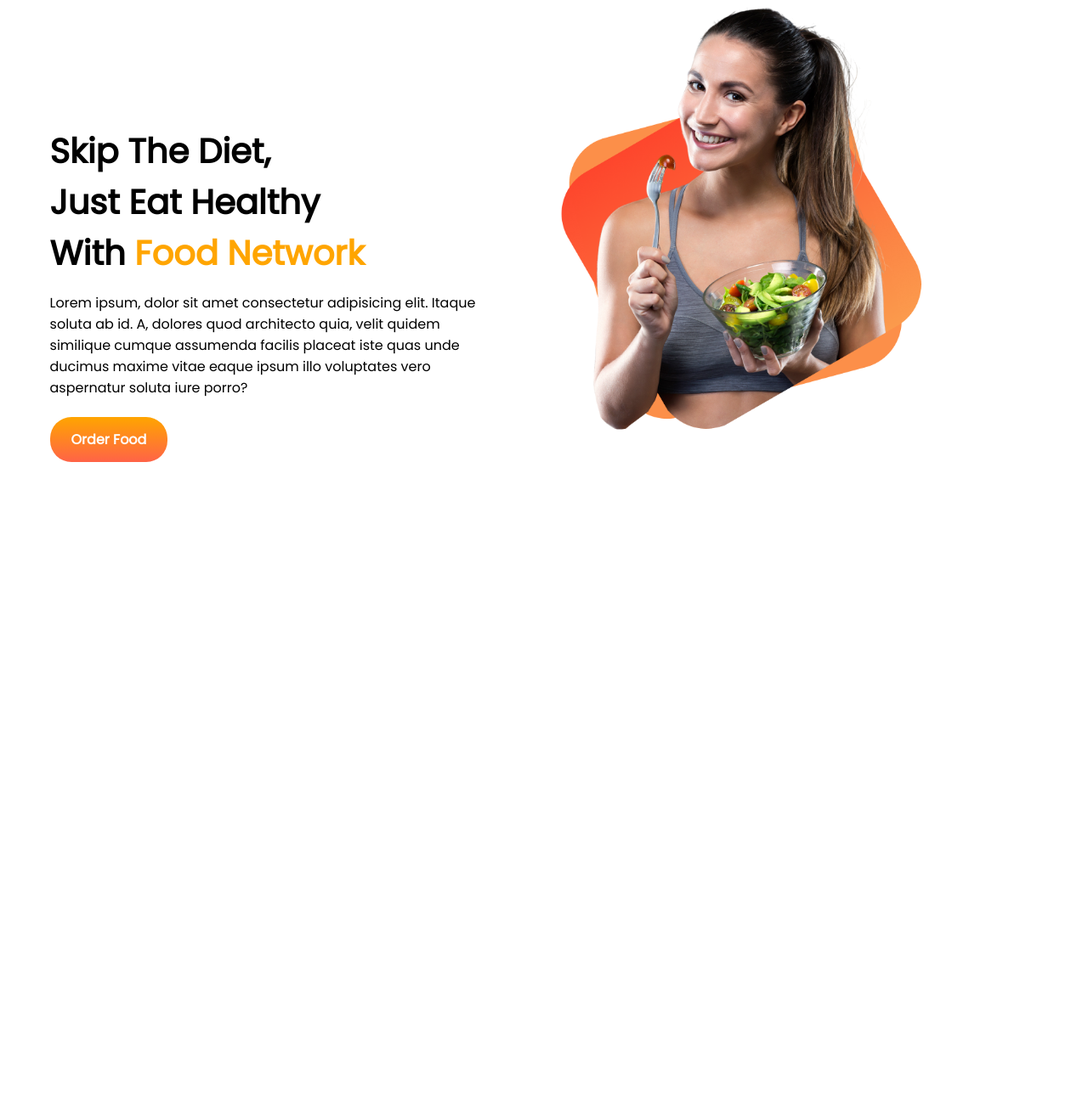
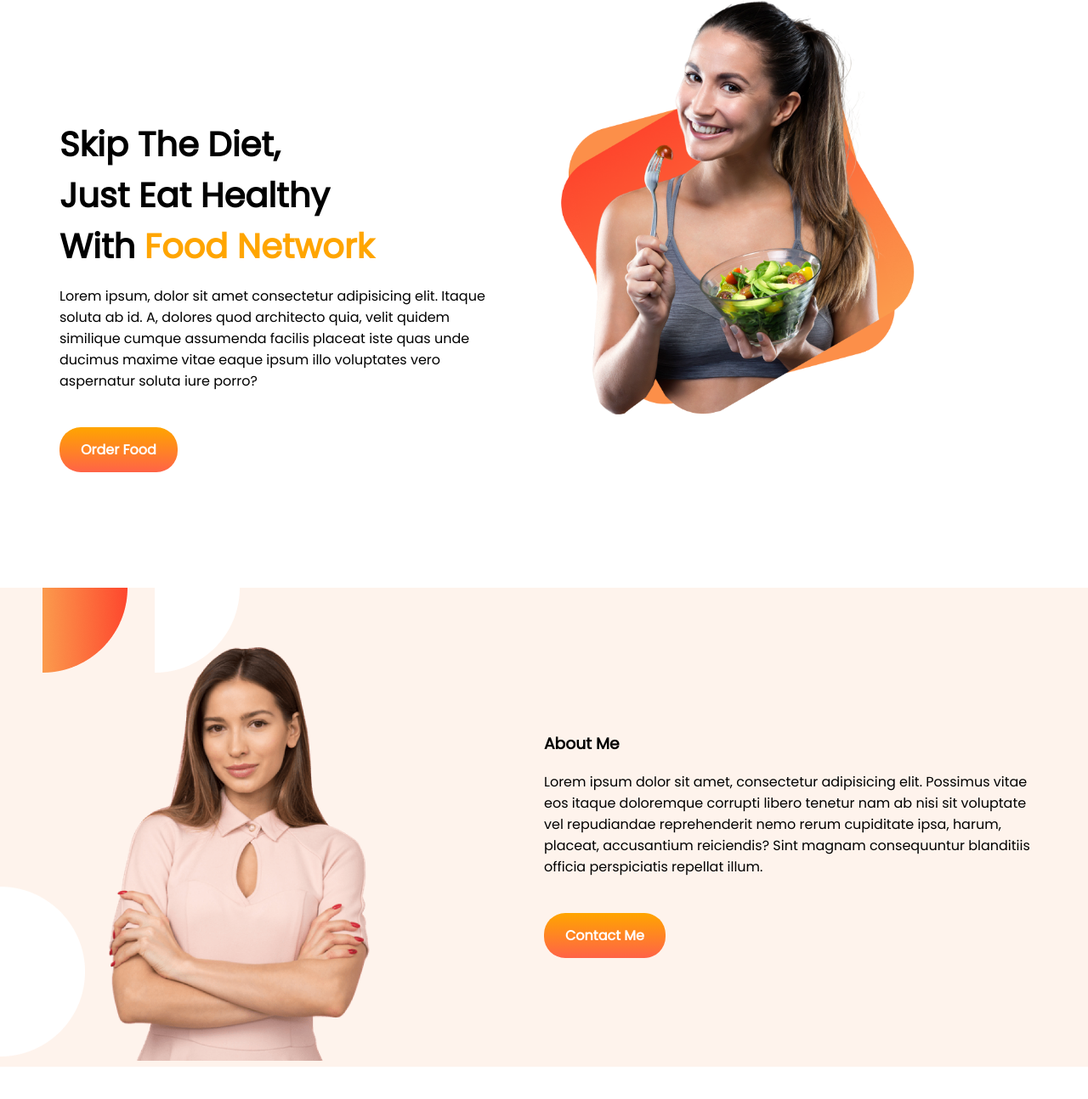
Before and after one commit to tareksourav/food-network, a plain HTML site: page index.html in a window 1280 px wide. Shown: the part 10-1304 px from the top of the page at 85% size. Before the commit the page ends 800 px from the top, so only its background shows below. Drawn offline with Linux system fonts and the light colour scheme.

Commit message:
second banner complete

```diff
--- a/index.html
+++ b/index.html
@@ -13,7 +13,7 @@
 </head>
 
 <body>
-    <section class="flexibility">
+    <section class="flexibility" id="first-banner">
         <div class="half-width top-margin">
             <h1>Skip The Diet,</h1>
             <h1>Just Eat Healthy</h1>
@@ -28,6 +28,23 @@
             <img src="images/female/Group 8425.png" alt="female eating food">
         </div>
     </section>
+
+    <section class="flexibility second-banner">
+        <div class="half-width">
+            <div id="second-img">
+                <img src="images/female/Person Image.png" alt="person images">
+            </div>
+        </div>
+        <div class="half-width top-margin">
+            <h3>About Me</h3>
+            <p>Lorem ipsum dolor sit amet, consectetur adipisicing elit. Possimus vitae eos itaque doloremque corrupti
+                libero tenetur nam ab nisi sit voluptate vel repudiandae reprehenderit nemo rerum cupiditate ipsa,
+                harum, placeat, accusantium reiciendis? Sint magnam consequuntur blanditiis officia perspiciatis
+                repellat illum.</p>
+
+            <a class="link-button" href="google.com" target="_blank" rel="noopener noreferrer">Contact Me</a>
+        </div>
+    </section>
 </body>
 
 </html>
--- a/style.css
+++ b/style.css
@@ -1,5 +1,6 @@
 body{
     font-family: 'Poppins', sans-serif;
+    margin: 0;
 }
 h1{
     font-size: 40px;
@@ -7,16 +8,19 @@ h1{
     margin: 0;
 }
 p{
-    padding-bottom: 20px;
+    padding-bottom: 40px;
+    width: 90%;
 }
 .orange-color{
     color: orange;
 }
 .flexibility{
     display: flex;
-    border-bottom: 150px;
-    margin-left: 4%;
-    margin-right: 4%;
+    border-bottom: 150px solid white;
+}
+#first-banner{
+    margin-left: 70px;
+    margin-right: 70px;
 }
 .link-button{
     text-decoration: none;
@@ -28,15 +32,20 @@ p{
 }
 .half-width{
     width: 50%;
+}
 
-}
-.half-width p{
-    width: 90%;
-
-}
 .top-margin{
     margin-top: 150px;
 }
 .half-width img{
     width: 80%
 }
+.second-banner{
+    background-image: url(images/shapes/7.png);
+
+}
+#second-img{
+    width: 60%;
+    padding-left: 20%;
+    margin-top: 70px;
+}
```
